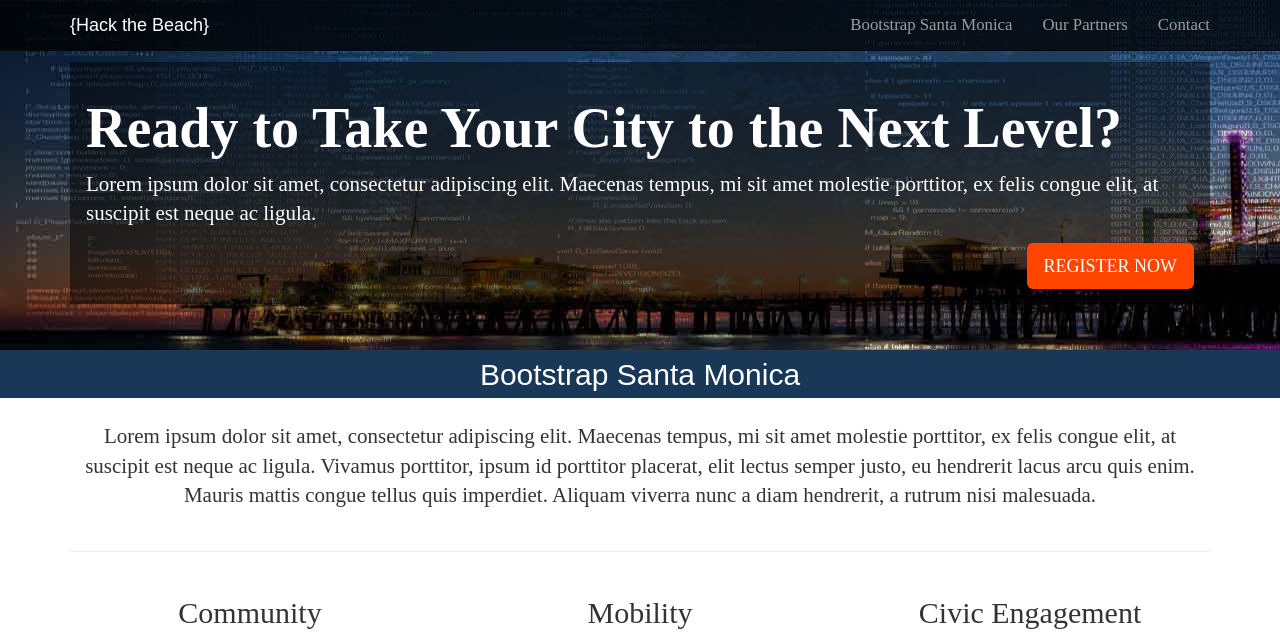
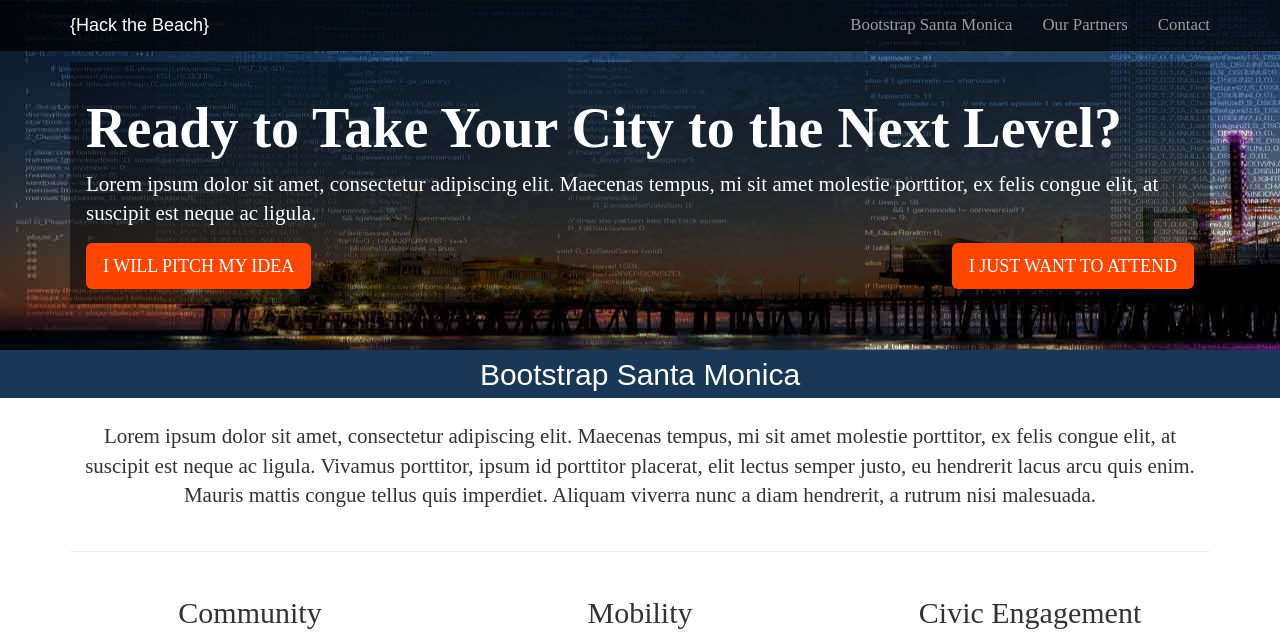
Before and after one commit to CityofSantaMonica/hackthebeach, a Jekyll site: the page built from bootstrap-santa-monica/index.html, in a window 1280 px wide and 1247 px high. Shown: the top 637 px of the window. Built offline with Jekyll 4.4.1, drawn with Linux system fonts in a browser that asks for light colours; nearby versions of some CDN libraries; comment, search, counter and statistics services are not loaded; grey boxes are pictures that could not be loaded.

Commit message:
different buttons for pitching vs. attending

```diff
--- a/_includes/bootstrap-santa-monica/jumbotron.html
+++ b/_includes/bootstrap-santa-monica/jumbotron.html
@@ -3,7 +3,10 @@
 <p class="lead">Lorem ipsum dolor sit amet, consectetur adipiscing elit. Maecenas tempus, mi sit amet molestie porttitor, ex felis congue elit, at suscipit est neque ac ligula.</p>
 
 <div class="clearfix">
+  <p class="pull-left">
+  {% include templates/button.html text="I WILL PITCH MY IDEA" href="#" target="_blank" icon="circle-arrow-right" %}
+  </p>
   <p class="pull-right">
-    {% include templates/button.html text="REGISTER NOW" href="#" target="_blank" icon="circle-arrow-right" %}
+  {% include templates/button.html text="I JUST WANT TO ATTEND" href="#" target="_blank" icon="circle-arrow-right" %}
   </p>
 </div>
```
